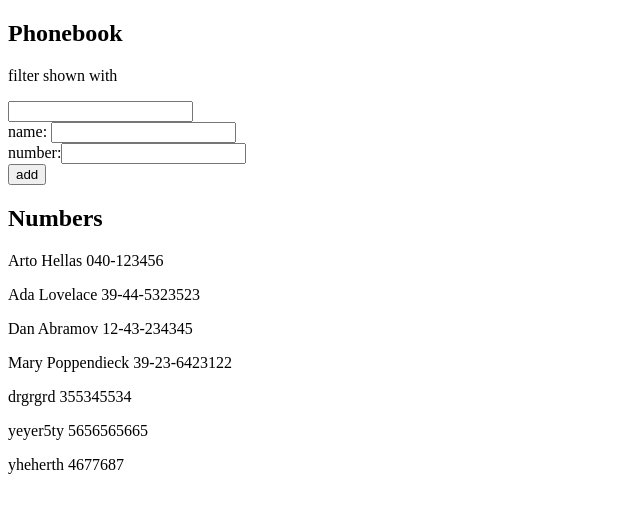
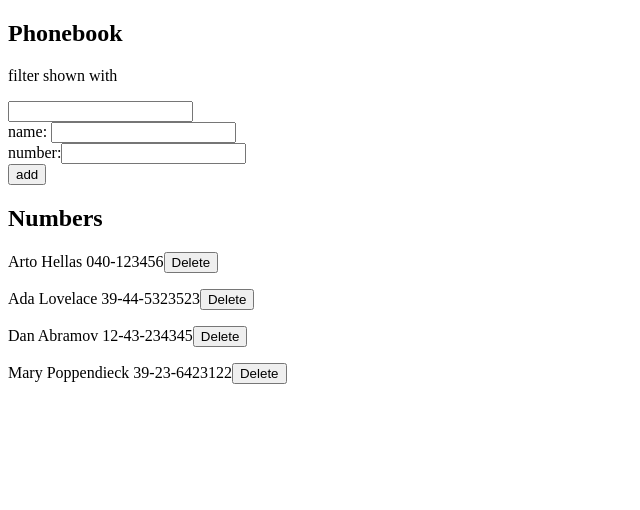
Before and after one commit to SmithD216/fso, a React (Create React App) app in the folder part2/part2.6/: page / in a window 1280 px wide. Shown: the top 510 px of the page, without its empty margins (0-640 px from the left). Built offline with nearby package versions, Linux system fonts and the light colour scheme; data requests are answered from the project's data file.

Commit message:
Added delete to backend

```diff
--- a/part2/part2.6/db.json
+++ b/part2/part2.6/db.json
@@ -19,21 +19,6 @@
       "name": "Mary Poppendieck",
       "number": "39-23-6423122",
       "id": 4
-    },
-    {
-      "name": "drgrgrd",
-      "number": "355345534",
-      "id": 5
-    },
-    {
-      "name": "yeyer5ty",
-      "number": "5656565665",
-      "id": 6
-    },
-    {
-      "name": "yheherth",
-      "number": "4677687",
-      "id": 7
     }
   ]
 }
--- a/part2/part2.6/src/App.js
+++ b/part2/part2.6/src/App.js
@@ -63,6 +63,14 @@
         filterResults();
     };
 
+    const deletePerson = (person) => {
+        personService.deletePerson(person.id).then((response) => {
+            personService.getAll().then((response) => {
+                setPersons(response.data);
+            });
+        });
+    };
+
     return (
         <div>
             <h2>Phonebook</h2>
@@ -75,7 +83,7 @@
                 handleNumberChange={handleNumberChange}
             />
             <h2>Numbers</h2>
-            <Persons persons={persons} />
+            <Persons persons={persons} deletePerson={deletePerson} />
         </div>
     );
 };
--- a/part2/part2.6/src/Persons.js
+++ b/part2/part2.6/src/Persons.js
@@ -1,9 +1,10 @@
-const Persons = ({ persons }) => {
+const Persons = ({ persons, deletePerson }) => {
     return (
         <div>
             {persons.map((p) => (
                 <p key={p.name}>
                     {p.name} {p.number}
+                    <button onClick={() => deletePerson(p)}>Delete</button>
                 </p>
             ))}
         </div>
--- a/part2/part2.6/src/services/people.js
+++ b/part2/part2.6/src/services/people.js
@@ -9,7 +9,12 @@
     return axios.post(baseUrl, newObject);
 };
 
+const deletePerson = (id) => {
+    return axios.delete(`${baseUrl}/${id}`);
+};
+
 export default {
     getAll,
     create,
+    deletePerson,
 };
```
Also changed, not shown: part2/part2.6/src/db.json (deleted, +0 -24 lines).
